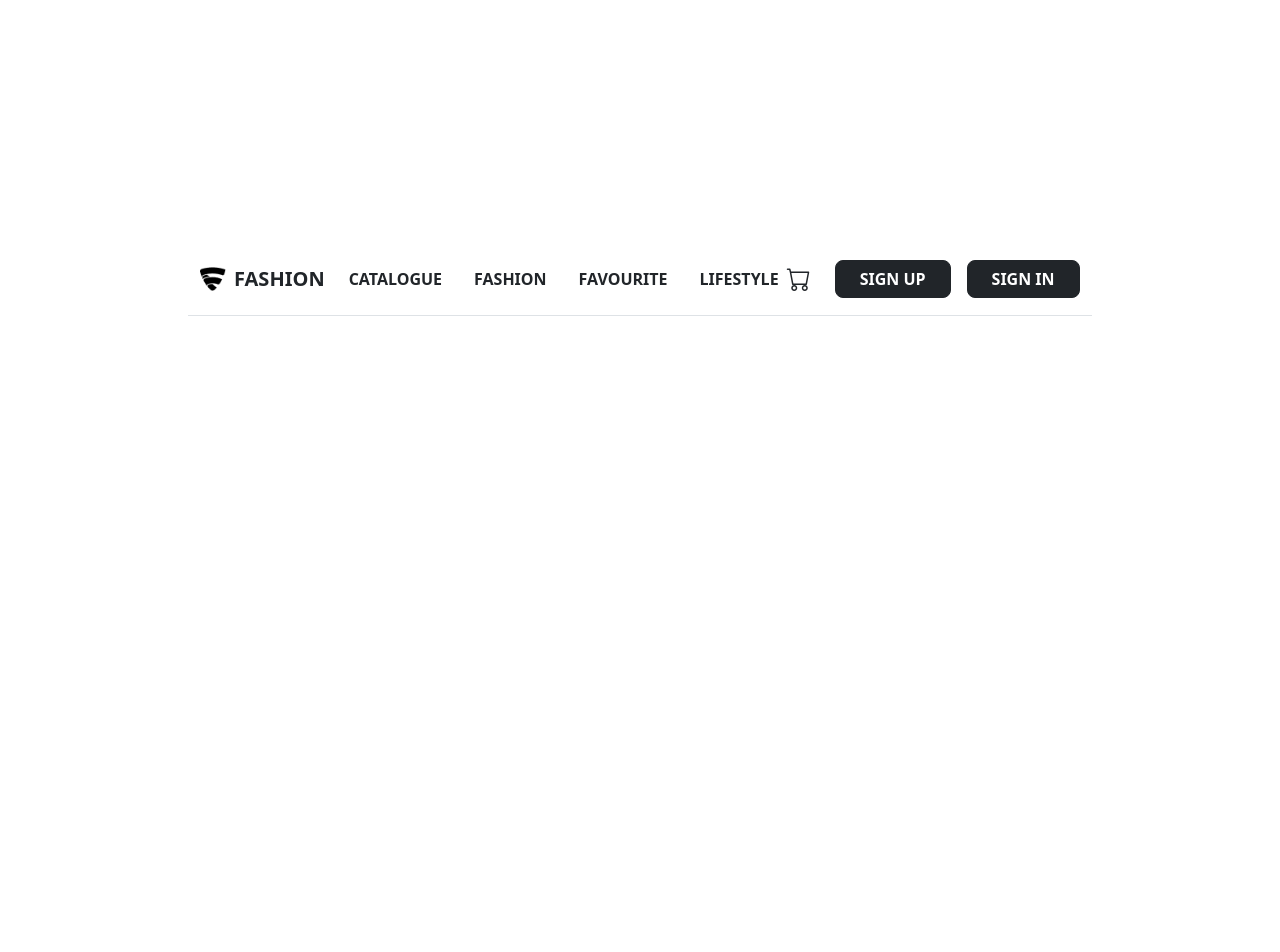
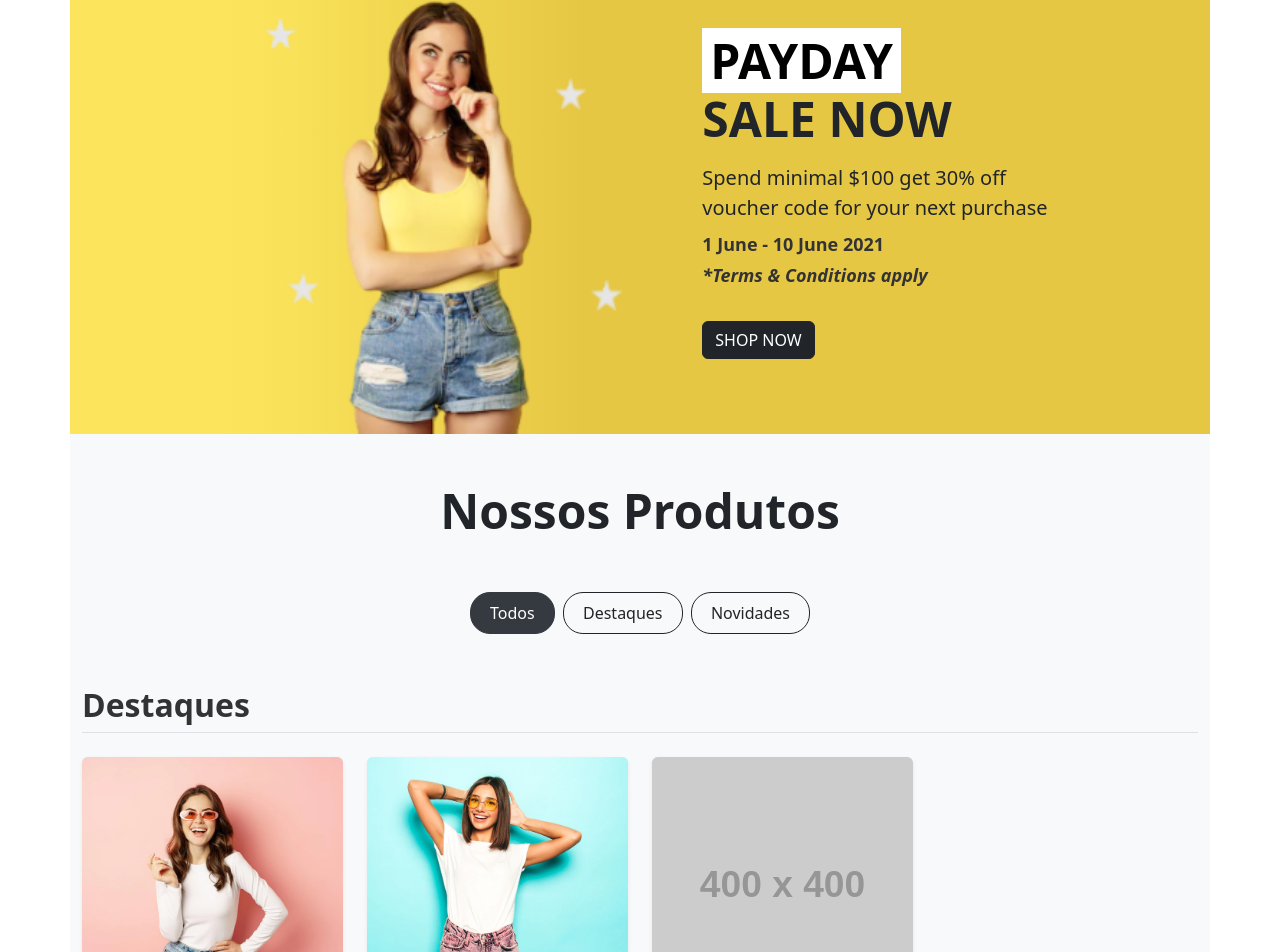
Before and after one commit to gabriellz1/Site-E-commerce, a Vue app: page /products in a window 1280 px wide. Shown: the part 121-1073 px from the top of the page. Before the commit the page ends 800 px from the top, so only its background shows below. Built offline with nearby package versions, Linux system fonts and the light colour scheme.

Commit message:
feat: criação página produtos

```diff
--- /dev/null
+++ b/Front-end/src/components/ListaProdutos.vue
@@ -0,0 +1,261 @@
+<template>
+  <div class="pagina-produtos py-5">
+    <div class="container">
+      <h1 class="display-5 fw-bold text-center mb-5">Nossos Produtos</h1>
+
+      <!-- Filtros de Categoria -->
+      <div class="filtros-categoria text-center mb-5">
+        <button
+          @click="selecionarCategoria('todos')"
+          :class="['btn', filtroAtivo === 'todos' ? 'btn-dark' : 'btn-outline-dark', 'm-1']"
+        >
+          Todos
+        </button>
+        <button
+          v-for="categoria in categorias"
+          :key="categoria.id"
+          @click="selecionarCategoria(categoria.id)"
+          :class="['btn', filtroAtivo === categoria.id ? 'btn-dark' : 'btn-outline-dark', 'm-1']"
+        >
+          {{ categoria.nome }}
+        </button>
+      </div>
+
+      <!-- Lista de Produtos -->
+      <div v-if="filtroAtivo !== 'todos'">
+        <div v-for="categoria in categorias" :key="`secao-${categoria.id}`">
+          <div v-if="categoria.id === filtroAtivo" :id="`categoria-${categoria.id}`" class="mb-5">
+            <h2 class="fw-semibold mb-4 text-start border-bottom pb-2">{{ categoria.nome }}</h2>
+            <div class="row g-4">
+              <div
+                class="col-12 col-sm-6 col-md-4 col-lg-3 d-flex flex-column"
+                v-for="produto in produtosPorCategoria(categoria.id)"
+                :key="produto.id"
+              >
+                <div class="produto-card-novo flex-grow-1">
+                  <div class="produto-imagem-wrapper">
+                    <img :src="produto.imagem" :alt="produto.nome" class="produto-imagem"
+                         onerror="this.onerror=null;this.src='https://placehold.co/400x400/cccccc/333333?text=Imagem+Indispon%C3%ADvel';"/>
+                  </div>
+                  <div class="produto-info-mascara">
+                    <h6 class="produto-nome">{{ produto.nome }}</h6>
+                    <p class="produto-preco">{{ produto.preco }}</p>
+                  </div>
+                </div>
+                <button
+                  class="btn btn-dark btn-add-carrinho mt-2 rounded-3 fw-semibold"
+                  @click="adicionarAoCarrinho(produto)"
+                >
+                  Adicionar ao Carrinho
+                </button>
+              </div>
+              <div v-if="produtosPorCategoria(categoria.id).length === 0" class="col-12">
+                <p class="text-muted">Nenhum produto encontrado nesta categoria.</p>
+              </div>
+            </div>
+          </div>
+        </div>
+      </div>
+
+      <div v-else>
+        <div v-for="categoria in categorias" :key="`secao-todos-${categoria.id}`" :id="`categoria-${categoria.id}`" class="mb-5">
+          <h2 class="fw-semibold mb-4 text-start border-bottom pb-2">{{ categoria.nome }}</h2>
+          <div class="row g-4">
+            <div
+              class="col-12 col-sm-6 col-md-4 col-lg-3 d-flex flex-column"
+              v-for="produto in produtosPorCategoria(categoria.id)"
+              :key="produto.id"
+            >
+              <div class="produto-card-novo flex-grow-1">
+                <div class="produto-imagem-wrapper">
+                  <img :src="produto.imagem" :alt="produto.nome" class="produto-imagem"
+                       onerror="this.onerror=null;this.src='https://placehold.co/400x400/cccccc/333333?text=Imagem+Indispon%C3%ADvel';"/>
+                </div>
+                <div class="produto-info-mascara">
+                  <h6 class="produto-nome">{{ produto.nome }}</h6>
+                  <p class="produto-preco">{{ produto.preco }}</p>
+                </div>
+              </div>
+              <button
+                class="btn btn-dark btn-add-carrinho mt-2 rounded-3 fw-semibold"
+                @click="adicionarAoCarrinho(produto)"
+              >
+                Adicionar ao Carrinho
+              </button>
+            </div>
+             <div v-if="produtosPorCategoria(categoria.id).length === 0" class="col-12">
+                <p class="text-muted">Nenhum produto encontrado nesta categoria.</p>
+              </div>
+          </div>
+        </div>
+      </div>
+
+    </div>
+  </div>
+</template>
+
+<script>
+import imgModelo5 from '../assets/imagens/modelo_produto5.png';
+import imgModelo1 from '../assets/imagens/modelo_produtos1.png';
+import imgModelo2 from '../assets/imagens/modelo_produtos2.png';
+import imgModelo3 from '../assets/imagens/modelo_produtos3.png';
+
+export default {
+  name: 'PaginaProdutos',
+  components: {},
+  data() {
+    return {
+      filtroAtivo: 'todos',
+      categorias: [
+        { id: 'destaques', nome: 'Destaques' },
+        { id: 'novidades', nome: 'Novidades' },
+      ],
+      produtos: [
+        { id: 1, nome: 'Produto Exemplo 1', preco: '49,99 €', imagem: imgModelo5, categoriaId: 'destaques' },
+        { id: 2, nome: 'Produto Exemplo 2', preco: '39,99 €', imagem: imgModelo1, categoriaId: 'destaques' },
+        { id: 3, nome: 'Produto Exemplo 3', preco: '79,99 €', imagem: imgModelo2, categoriaId: 'novidades' },
+        { id: 4, nome: 'Produto Exemplo 4', preco: '29,99 €', imagem: imgModelo3, categoriaId: 'novidades' },
+        { id: 5, nome: 'Produto Destaque Extra', preco: '99,99 €', imagem: 'https://placehold.co/400x400/E6C744/333333?text=Destaque+5', categoriaId: 'destaques' },
+        { id: 6, nome: 'Novidade Especial', preco: '65,50 €', imagem: 'https://placehold.co/400x400/333333/FFFFFF?text=Novidade+6', categoriaId: 'novidades' },
+      ]
+    };
+  },
+  methods: {
+    produtosPorCategoria(categoriaId) {
+      return this.produtos.filter(produto => produto.categoriaId === categoriaId);
+    },
+    selecionarCategoria(categoriaId) {
+      this.filtroAtivo = categoriaId;
+      this.$nextTick(() => {
+        if (categoriaId === 'todos' && this.categorias.length > 0) {
+          this.scrollToElement(`categoria-${this.categorias[0].id}`);
+        } else if (categoriaId !== 'todos') {
+          this.scrollToElement(`categoria-${categoriaId}`);
+        } else {
+           window.scrollTo({ top: 0, behavior: 'smooth' });
+        }
+      });
+    },
+    scrollToElement(elementId) {
+      const elemento = document.getElementById(elementId);
+      if (elemento) {
+        const offset = 100;
+        const bodyRect = document.body.getBoundingClientRect().top;
+        const elementRect = elemento.getBoundingClientRect().top;
+        const elementPosition = elementRect - bodyRect;
+        const offsetPosition = elementPosition - offset;
+
+        window.scrollTo({
+          top: offsetPosition,
+          behavior: 'smooth'
+        });
+      } else {
+        window.scrollTo({ top: 0, behavior: 'smooth' });
+      }
+    },
+    adicionarAoCarrinho(produto) {
+      // Lógica para adicionar o produto ao carrinho
+      // Por enquanto, apenas um alerta como exemplo
+      alert(`"${produto.nome}" adicionado ao carrinho!`);
+      console.log('Adicionando ao carrinho:', produto);
+      // Aqui você integraria com o seu sistema de carrinho (Vuex, Pinia, API, etc.)
+    }
+  }
+};
+</script>
+
+<style scoped>
+.pagina-produtos {
+  background-color: #f8f9fa;
+}
+
+.filtros-categoria .btn {
+  transition: all 0.3s ease;
+  border-radius: 20px;
+  padding: 0.5rem 1.2rem;
+}
+
+.filtros-categoria .btn-dark {
+  background-color: #343a40;
+  border-color: #343a40;
+}
+
+.filtros-categoria .btn-outline-dark:hover {
+  background-color: #343a40;
+  color: white;
+}
+
+h2.fw-semibold {
+  color: #333;
+  scroll-margin-top: 100px;
+}
+
+/* Estilo para o card de produto e botão */
+.produto-card-novo {
+  position: relative;
+  overflow: hidden;
+  border-radius: 0.375rem;
+  box-shadow: 0 0.125rem 0.25rem rgba(0, 0, 0, 0.075);
+  aspect-ratio: 1 / 1;
+  background-color: #e9ecef;
+  display: flex; /* Adicionado para o wrapper da imagem preencher */
+}
+
+.produto-imagem-wrapper {
+  width: 100%;
+  height: 100%;
+  overflow: hidden;
+}
+
+.produto-imagem {
+  width: 100%;
+  height: 100%;
+  object-fit: cover;
+  transition: transform 0.3s ease-in-out;
+}
+
+.produto-card-novo:hover .produto-imagem {
+  transform: scale(1.1);
+}
+
+.produto-info-mascara {
+  position: absolute;
+  bottom: 0;
+  left: 0;
+  right: 0;
+  background-color: rgba(0, 0, 0, 0.6);
+  color: white;
+  padding: 0.75rem;
+  text-align: left;
+  transition: opacity 0.3s ease-in-out;
+}
+
+.produto-nome {
+  font-size: 0.9rem;
+  font-weight: 600;
+  margin-bottom: 0.25rem;
+  white-space: nowrap;
+  overflow: hidden;
+  text-overflow: ellipsis;
+}
+
+.produto-preco {
+  font-size: 0.85rem;
+  margin-bottom: 0;
+}
+
+.btn-add-carrinho {
+  /* Estilo similar aos botões SIGN UP / SIGN IN */
+  /* background-color: #212529; /* Bootstrap btn-dark */
+  /* border-color: #212529; */
+  /* color: white; */
+  padding: 0.5rem 1rem; /* Ajuste o padding conforme necessário */
+  font-size: 0.9rem;
+  width: 100%; /* Para o botão ocupar toda a largura da coluna */
+}
+
+/* Para garantir que o card e o botão ocupem o espaço vertical corretamente */
+.col-12.col-sm-6.col-md-4.col-lg-3.d-flex.flex-column {
+  /* O d-flex flex-column já ajuda, o flex-grow-1 no card faz ele esticar */
+}
+</style>
--- a/Front-end/src/components/NavBar.vue
+++ b/Front-end/src/components/NavBar.vue
@@ -23,7 +23,7 @@
       <div class="collapse navbar-collapse justify-content-between" id="navbarNav">
         <ul class="navbar-nav gap-3 mx-auto">
           <li class="nav-item">
-            <router-link class="nav-link text-dark fw-semibold" to="/catalogue">CATALOGUE</router-link>
+            <router-link class="nav-link text-dark fw-semibold" to="/products">PRODUTOS</router-link>
           </li>
           <li class="nav-item">
             <router-link class="nav-link text-dark fw-semibold" to="/fashion">FASHION</router-link>
--- a/Front-end/src/router/index.js
+++ b/Front-end/src/router/index.js
@@ -4,6 +4,7 @@ import Login from '../components/Login.vue'
 import UserForm from '../components/users/UserForm.vue'
 import UserList from '../components/users/UserList.vue'
 import Carrinho from '../views/Carrinho.vue'
+import Products from '../views/Produtos.vue'
 
 const routes = [
   {
@@ -29,6 +30,11 @@ const routes = [
     path: '/usuarios',
     name: 'UserList',
     component: UserList
+  },
+  {
+    path: '/products',
+    name: 'Produtos',
+    component: Products
   }
 ]
 
--- /dev/null
+++ b/Front-end/src/views/Produtos.vue
@@ -0,0 +1,13 @@
+<template>
+  <div>
+    <HeroBannerPromo />
+    <ListaProdutos />
+    <FooterPage />
+  </div>
+</template>
+
+<script setup>
+import FooterPage from '../components/FooterPage.vue';
+import HeroBannerPromo from '../components/HeroBannerPromo.vue'
+import ListaProdutos from '../components/ListaProdutos.vue';
+</script>
```
Also changed, not shown: Front-end/src/views/Promoções.vue (added).
